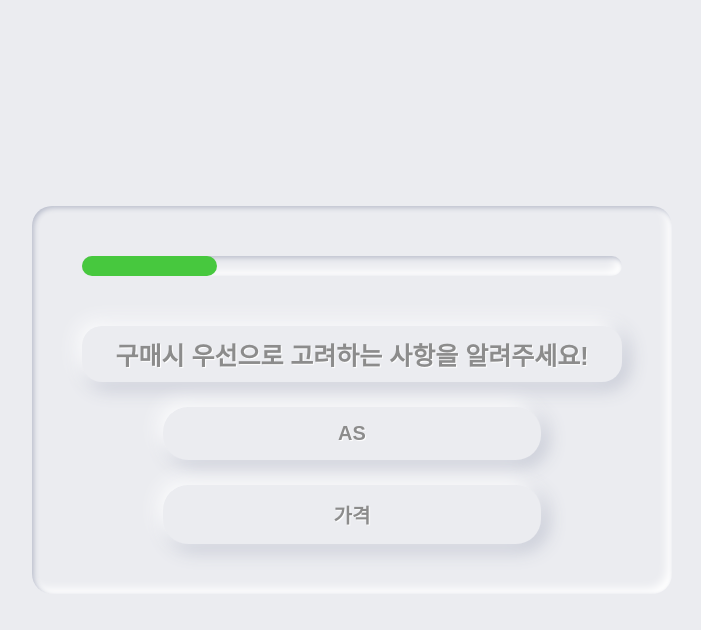
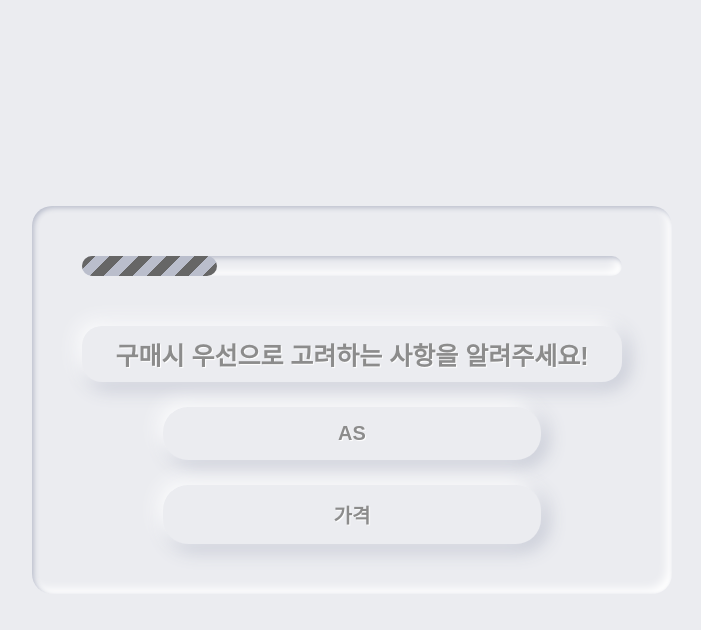
Before and after one commit to 2022IHU/Laptop-Choice, a plain HTML site: page index.html in a window 1280 px wide. Both pictures are taken after a click on the link "START". Shown: the whole page, without its empty margins (288-989 px from the left). Drawn offline with Linux system fonts and the light colour scheme.

Commit message:
Update qna.css

```diff
--- a/css/qna.css
+++ b/css/qna.css
@@ -93,7 +93,13 @@
 .progressBar {
   height: 100%;
   border-radius: 15px;
-  background-color: #47c83e;
+  background: repeating-linear-gradient(
+    -45deg,
+    #666,
+    #666 10px,
+    #babecc 0,
+    #babecc 20px
+  );
   transition: width 1s ease-in-out;
   align-items: center;
   justify-content: center;
```
